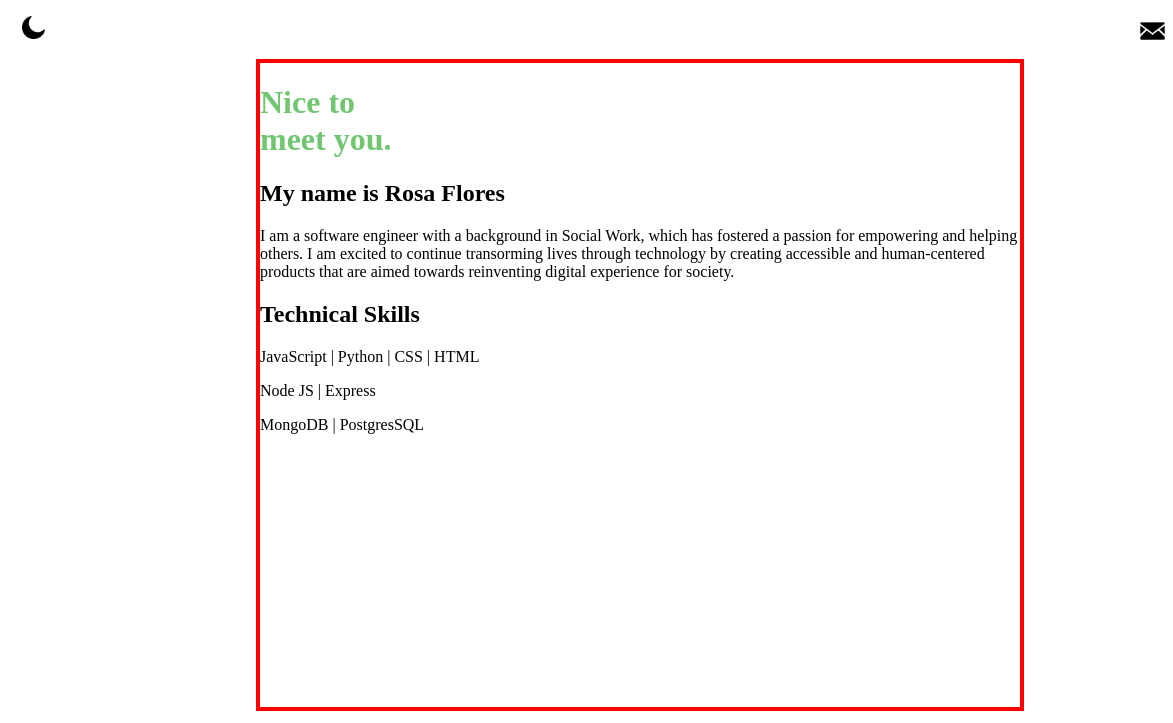
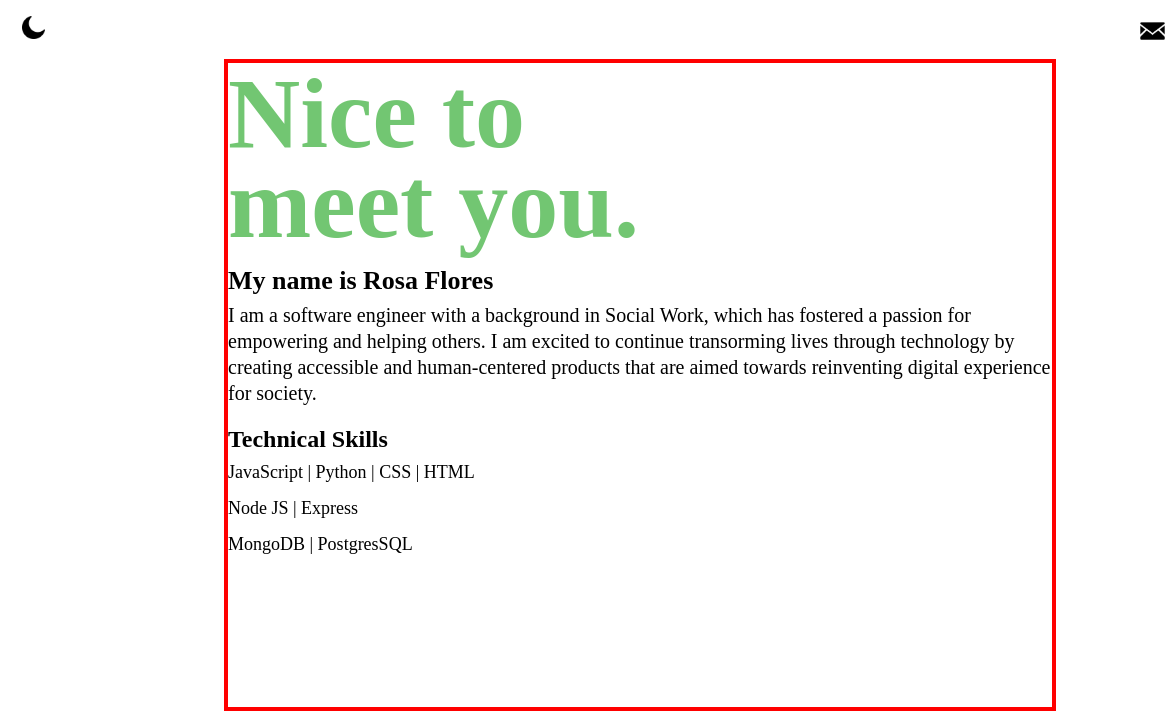
Before and after one commit to rosacfr/portfolio, a plain HTML site: page index.html in a window 1280 px wide. Shown: the top 723 px of the page, 0-1173 px from the left. Drawn offline with Linux system fonts and the light colour scheme.

Commit message:
Adjust font size of about me

```diff
--- a/style.css
+++ b/style.css
@@ -19,14 +19,33 @@ body {
 main {
   flex: 1;
   border: 4px red solid;
-  width: 60%;
+  width: 65%;
   margin: 0 auto;
 }
 
 h1 {
   color: rgb(114, 198, 114);
+  font-size: 100px;
+  margin: 6px 0;
+  line-height: 0.9em;
 }
 
+.name {
+  font-size: 26px;
+  margin: 17px 0 0;
+}
+
+.info {
+ margin-top: 6px;
+ font-size: 20px;
+ line-height: 1.3em;
+}
+
+.skills {
+  margin-top: -10px;
+  font-size: 18px;
+  line-height: 1em;
+}
 
 .display-mode:hover {
   cursor: pointer;
@@ -43,6 +62,7 @@ h1 {
 .display-mode img {
   width: 23px;
 }
+
 nav {
   display: flex;
   padding: 6px 12px;
```
